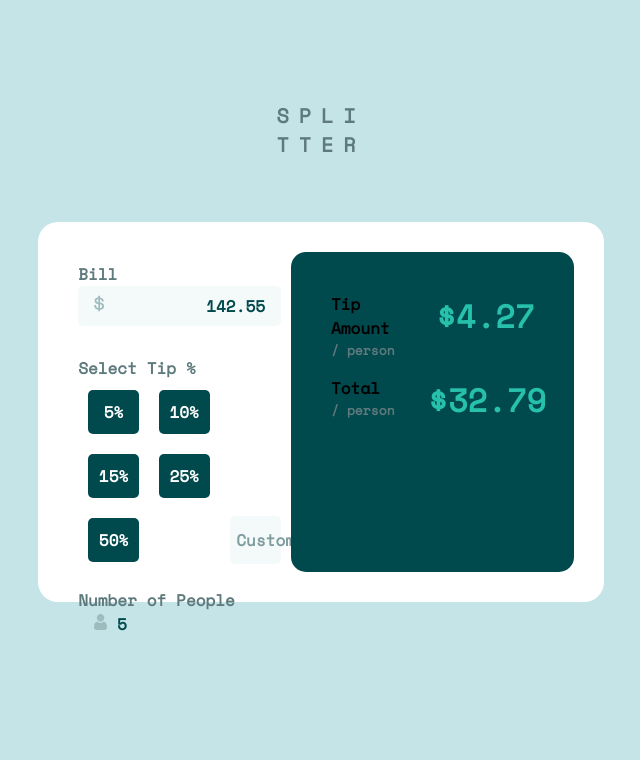
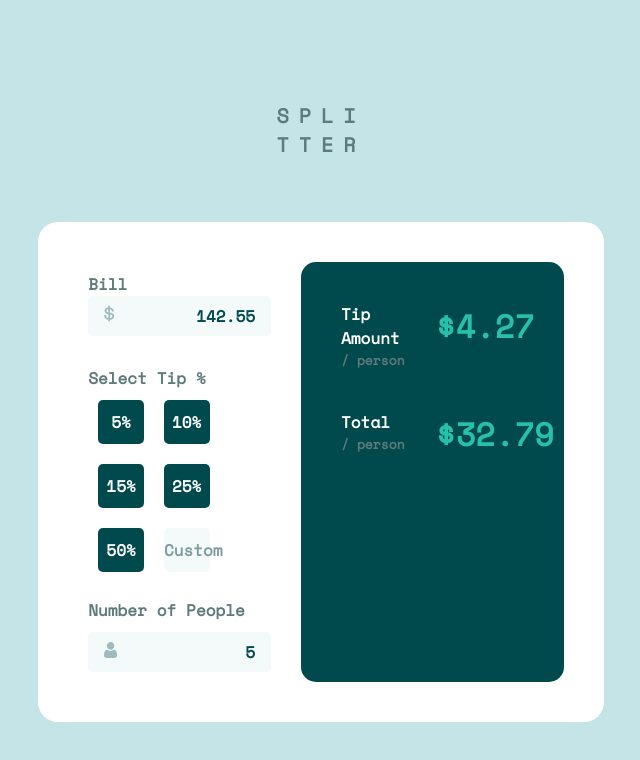
Before and after one commit to monyasau/tip-calculator, a plain HTML site: page index.html in a window 1280 px wide. Shown: the whole page, without its empty margins (319-959 px from the left). Drawn offline with Linux system fonts and the light colour scheme.

Commit message:
project completed 🎉🎉

```diff
--- a/index.html
+++ b/index.html
@@ -48,14 +48,14 @@
         </section>
         <div class="display-area">
           <div class="tip-amount fs-sm d-flex">
-            <div class="col-5">
+            <div class="col-5 white">
               Tip Amount
               <div class="fs-exsm dark-cyan">/ person</div>
             </div>
             <div class="col-5 text-end fs-2 primary">$4.27</div>
           </div>
           <div class="total-amount mt-3 fs-sm d-flex">
-            <div class="col-5">
+            <div class="col-5 white">
               Total
               <div class="fs-exsm dark-cyan">/ person</div>
             </div>
--- a/style/main.css
+++ b/style/main.css
@@ -9,6 +9,9 @@
 }
 
 /* colors */
+.white {
+  color: #ffffff;
+}
 .very-dark-cyan {
   color: #00494d;
 }
@@ -28,7 +31,7 @@
 
 /* bigger devices style*/
 @media screen and (min-width: 734px) {
-/* @media screen and (min-width: 600px) { */
+  /* @media screen and (min-width: 600px) { */
   /* For desktop: */
   body {
     background-color: #c5e4e7;
@@ -44,17 +47,19 @@
   }
   .cont {
     margin: auto;
-    height: 40%;
+    /* height: 40%; */
     width: 40%;
     background-color: #ffffff;
     padding: 30px;
     border-radius: 20px;
   }
   .app {
-    height: 100%;
+    margin: 10px;
+    /* height: 100%; */
     display: flex;
   }
   .input-area {
+    margin-right: 20px;
     padding: 10px;
     width: 50%;
   }
@@ -94,6 +99,9 @@
   }
 
   .custom-tip-btn {
+    padding: 10px 0;
+    margin: 10px !important;
+
     width: 25%;
     border: none;
     background-color: #f4fafa;
@@ -102,7 +110,22 @@
   .custom-tip-btn:hover {
     background-color: #26c0ab;
   }
+  .people-input {
+    align-items: center;
+    display: flex;
+    margin-left: auto;
+    margin-right: auto;
+    margin-top: 10px;
+    width: 100%;
+    border-radius: 5px;
+    height: 40px;
+    background-color: #f4fafa;
+  }
   .tip-amount {
+    justify-content: space-between;
+    margin: 0 0 40px 0;
+  }
+  .total-amount {
     justify-content: space-between;
   }
   /* Extra small devices (phones, 600px and down)
```
